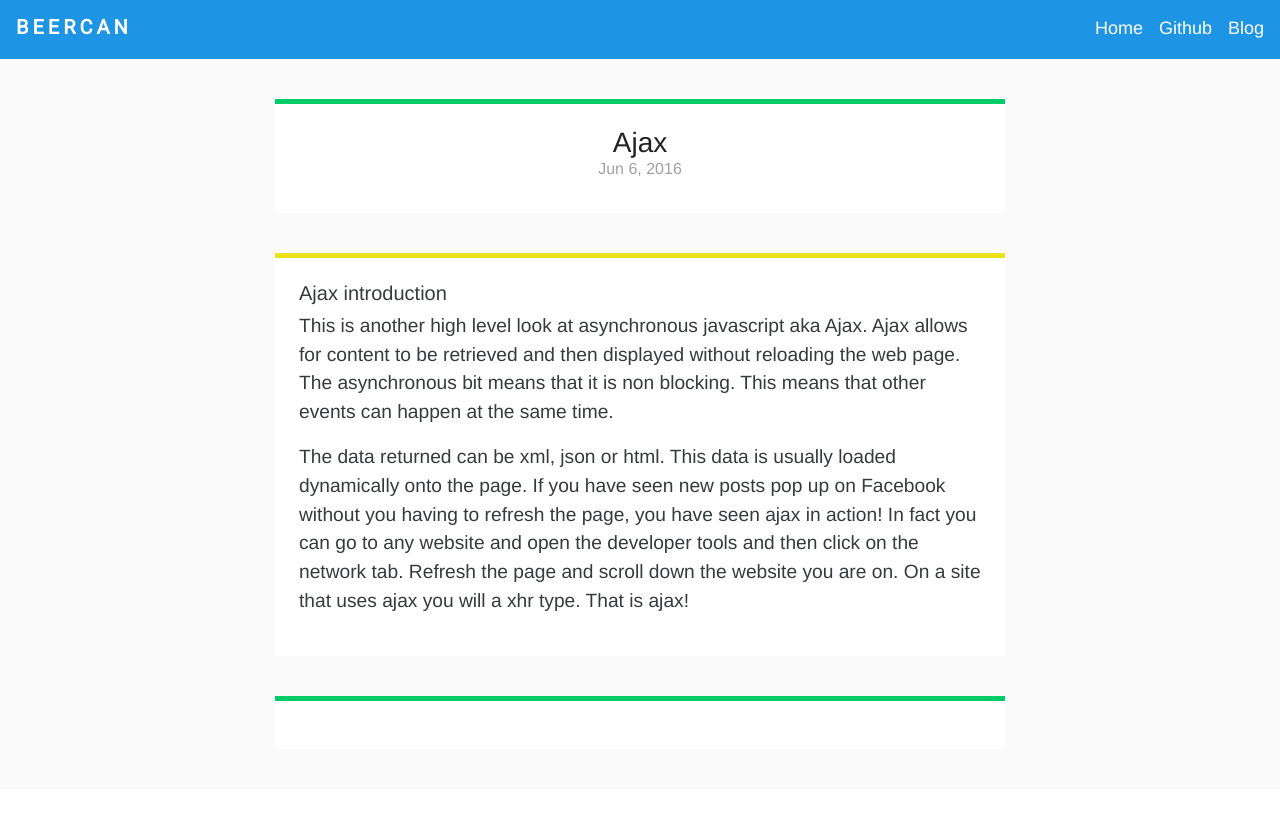
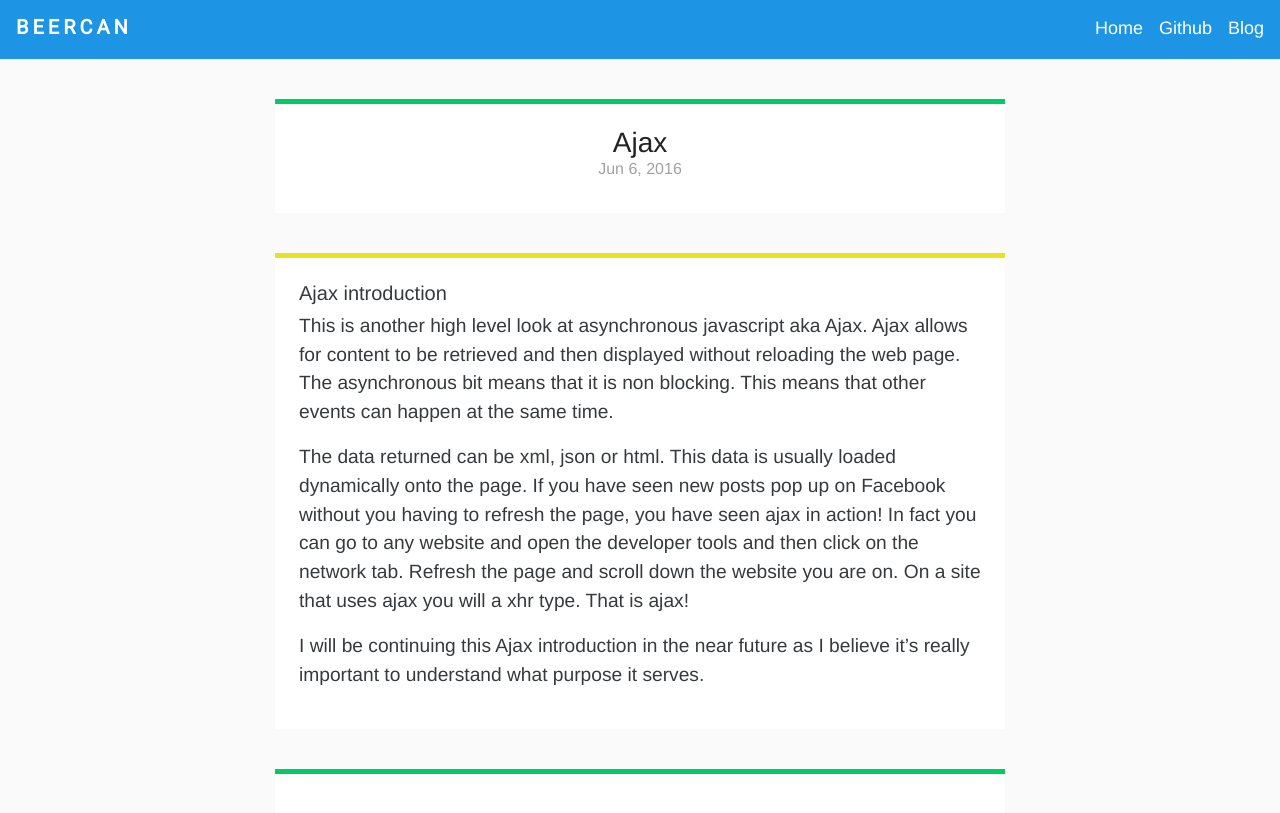
Before and after one commit to LookOnTheBrightSide/LookOnTheBrightSide.github.io, a Jekyll site: the page built from _posts/2016-06-06-ajax.md, in a window 1280 px wide. Shown: the top 813 px of the page. Built offline with Jekyll 4.4.1, drawn with Linux system fonts in a browser that asks for light colours; nearby versions of some CDN libraries; comment, search, counter and statistics services are not loaded; some of the changed lines change nothing that is shown.

Commit message:
explore: edited using prose.io,  Jekyll CMS

```diff
--- a/_posts/2016-06-06-ajax.md
+++ b/_posts/2016-06-06-ajax.md
@@ -1,9 +1,10 @@
 ---
 layout: post
-title:  "Ajax"
-permalink: /blog/:title
+title: Ajax
+permalink: '/blog/:title'
 categories: Javascript
 introduction: Asynchronous javascript.
+published: true
 ---
 
 ##### Ajax introduction
@@ -11,3 +12,5 @@ introduction: Asynchronous javascript.
 This is another high level look at asynchronous javascript aka Ajax. Ajax allows for content to be retrieved and then displayed without reloading the web page. The asynchronous bit means that it is non blocking. This means that other events can happen at the same time.
 
 The data returned can be xml, json or html. This data is usually loaded dynamically onto the page. If you have seen new posts pop up on Facebook without you having to refresh the page, you have seen ajax in action! In fact you can go to any website and open the developer tools and then click on the network tab. Refresh the page and scroll down the website you are on. On a site that uses ajax you will a xhr type. That is ajax!
+
+I will be continuing this Ajax introduction in the near future as I believe it's really important to understand what purpose it serves.
```
